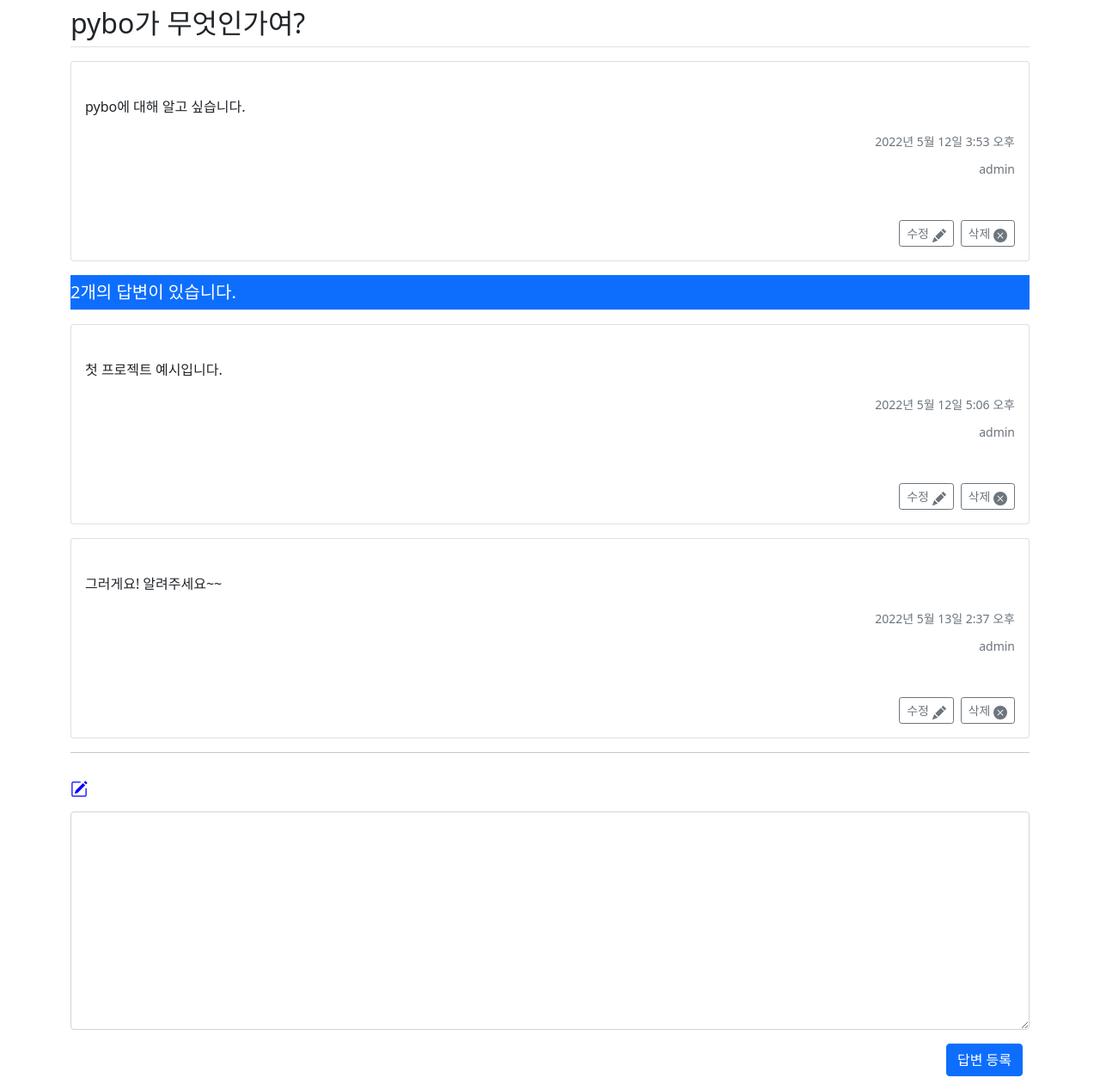
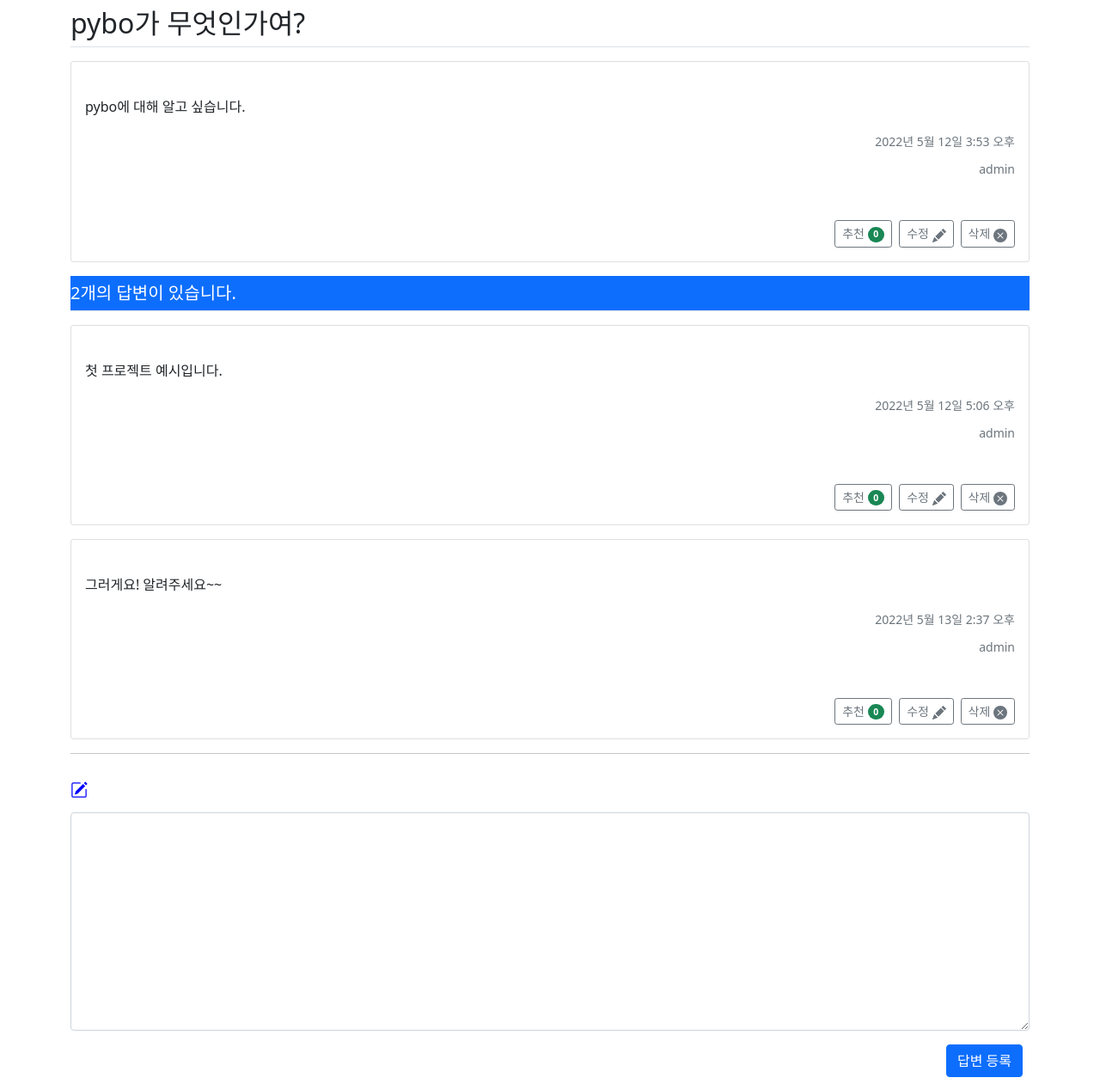
Before and after one commit to blue-oasis/django, a Django app: page /pybo/answer/create/1/ in a window 1280 px wide. Shown: the part 72-1340 px from the top of the page at 86% size. Run offline with Django 4.2, Linux system fonts and the light colour scheme; a user stored in the database is signed in; data comes from the database, SQL or seed files in the repository; both versions use the stored data as it was after the commit; some libraries are stand-ins or nearby versions.

Commit message:
추천 기능 추가
질문, 답변 추천 기능 추가
자기 글 추천시 에러창이 안뜸..왜지

```diff
--- a/mysite/pybo/models.py
+++ b/mysite/pybo/models.py
@@ -6,8 +6,9 @@
     subject = models.CharField(max_length=200)
     content = models.TextField()
     create_date = models.DateTimeField()
-    author = models.ForeignKey(User, on_delete=models.CASCADE)
+    author = models.ForeignKey(User, on_delete=models.CASCADE, related_name='author_question')
     modify_date = models.DateTimeField(null=True, blank=True)
+    voter = models.ManyToManyField(User, related_name='voter_question') #추천인 추가
 
     def __str__(self):
         return self.subject
@@ -16,5 +17,6 @@
     question = models.ForeignKey(Question, on_delete=models.CASCADE)
     content = models.TextField()
     create_date = models.DateTimeField()
-    author = models.ForeignKey(User, on_delete=models.CASCADE)
+    author = models.ForeignKey(User, on_delete=models.CASCADE, related_name='author_answer')
     modify_date = models.DateTimeField(null=True, blank=True)
+    voter = models.ManyToManyField(User, related_name='voter_answer')
--- a/mysite/pybo/urls.py
+++ b/mysite/pybo/urls.py
@@ -14,10 +14,12 @@
     path('question/create/', question_views.question_create, name='question_create'),
     path('question/modify/<int:question_id>/', question_views.question_modify, name='question_modify'),
     path('question/delete/<int:question_id>/', question_views.question_delete, name='question_delete'),
+    path('question/vote/<int:question_id>/', question_views.question_vote, name='question_vote'),
 
     #answer_views.py
     path('answer/create/<int:question_id>/', answer_views.answer_create, name='answer_create'),
     path('answer/modify/<int:answer_id>/', answer_views.answer_modify, name='answer_modify'),
     path('answer/delete/<int:answer_id>/', answer_views.answer_delete, name='answer_delete'),
+    path('answer/vote/<int:answer_id>/', answer_views.answer_vote, name='answer_vote'),
 
 ]
--- a/mysite/pybo/views/answer_views.py
+++ b/mysite/pybo/views/answer_views.py
@@ -62,3 +62,13 @@
     else:
         answer.delete()
     return redirect('pybo:detail', question_id=answer.question.id)
+
+@login_required(login_url='common:login')
+def answer_vote(request, answer_id):
+    """답변 추천"""
+    answer = get_object_or_404(Answer, pk=answer_id)
+    if request.user == answer.author:
+        messages.error(request, '본인이 작성한 글은 추천할수 없습니다.')
+    else:
+        answer.voter.add(request.user)
+    return redirect('pybo:detail', question_id=answer.question.id)
--- a/mysite/templates/pybo/question_detail.html
+++ b/mysite/templates/pybo/question_detail.html
@@ -16,8 +16,13 @@
                         {{ question.author.username }}</small></p>
             </div>
         </div>
+
+        <div class="my-3 px-3 d-grid gap-2 d-md-flex justify-content-md-end"> <!--질문 수정/삭제/추천버튼 -->
+            <a href="javascript:void(0)" data-uri="{% url 'pybo:question_vote' question.id %}"
+               class="recommend btn btn-sm btn-outline-secondary">추천
+            <span class="badge rounded-pill bg-success">{{question.voter.count}}</span>
+            </a>
         {% if request.user == question.author %}
-        <div class="my-3 px-3 d-grid gap-2 d-md-flex justify-content-md-end"> <!--질문 수정버튼 -->
             <a href="{% url 'pybo:question_modify' question.id %}" class="btn btn-sm btn-outline-secondary">
                 수정
                 <svg xmlns="http://www.w3.org/2000/svg" width="16" height="16" fill="currentColor" class="bi bi-pencil-fill" viewBox="0 0 16 16">
@@ -29,8 +34,9 @@
                 <path d="M16 8A8 8 0 1 1 0 8a8 8 0 0 1 16 0zM5.354 4.646a.5.5 0 1 0-.708.708L7.293 8l-2.647 2.646a.5.5 0 0 0 .708.708L8 8.707l2.646 2.647a.5.5 0 0 0 .708-.708L8.707 8l2.647-2.646a.5.5 0 0 0-.708-.708L8 7.293 5.354 4.646z"/>
                 </svg>
             </a>
+        {% endif %}
         </div>
-        {% endif %}
+
     </div>
     <h5 class="border-bottom my-3 py-2 bg-primary text-white" >
         {{ question.answer_set.count }}개의 답변이 있습니다.
@@ -50,8 +56,13 @@
                 {{ answer.author.username }}</small></p>
             </div>
         </div>
+
+        <div class="my-3 px-3 d-grid gap-2 d-md-flex justify-content-md-end"> <!-- 답변 추천/수정/삭제 버튼 -->
+            <a href="javascript:void(0)" data-uri="{% url 'pybo:answer_vote' answer.id %}"
+                class="recommend btn btn-sm btn-outline-secondary">추천
+                <span class="badge rounded-pill bg-success">{{answer.voter.count}}</span>
+            </a>
         {% if request.user == answer.author %}
-        <div class="my-3 px-3 d-grid gap-2 d-md-flex justify-content-md-end"> <!-- 답변 수정버튼 -->
             <a href="{% url 'pybo:answer_modify' answer.id %}" class="btn btn-sm btn-outline-secondary">
                 수정
                 <svg xmlns="http://www.w3.org/2000/svg" width="16" height="16" fill="currentColor" class="bi bi-pencil-fill" viewBox="0 0 16 16">
@@ -63,8 +74,9 @@
                 <path d="M16 8A8 8 0 1 1 0 8a8 8 0 0 1 16 0zM5.354 4.646a.5.5 0 1 0-.708.708L7.293 8l-2.647 2.646a.5.5 0 0 0 .708.708L8 8.707l2.646 2.647a.5.5 0 0 0 .708-.708L8.707 8l2.647-2.646a.5.5 0 0 0-.708-.708L8 7.293 5.354 4.646z"/>
                 </svg>
             </a>
+        {% endif %}
         </div>
-        {% endif %}
+
     </div>
 
 
@@ -119,5 +131,15 @@
             };
         });
     });
+
+    const recommend_elements = document.getElementsByClassName("recommend");
+    Array.from(recommend_elements).forEach(function(element) {
+        element.addEventListener('click', function() {
+            if(confirm("정말로 추천하시겠습니까?")) {
+                location.href = this.dataset.uri;
+            };
+        });
+    });
+
 </script>
 {% endblock %}
```
Also changed, not shown: mysite/pybo/views/question_views.py (+9 -0 lines), mysite/db.sqlite3, mysite/pybo/migrations/0005_answer_voter_question_voter_alter_answer_author_and_more.py (added).
